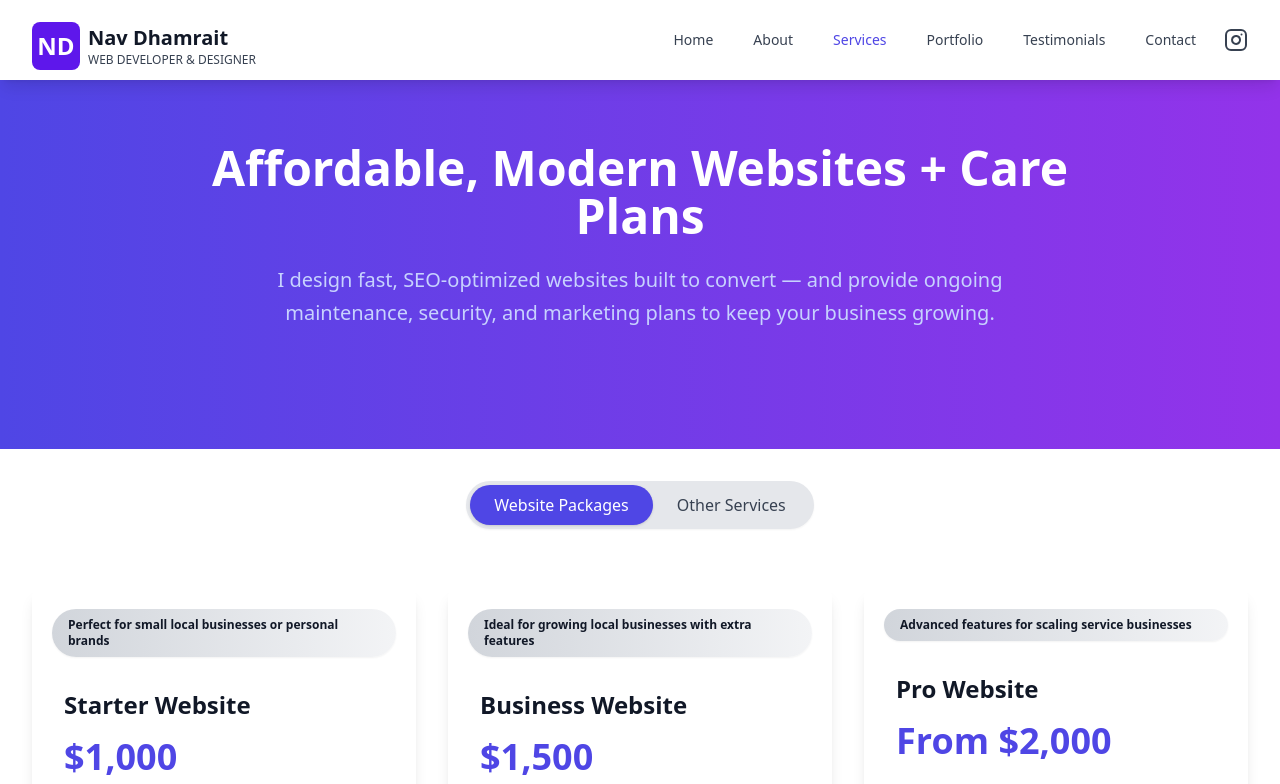
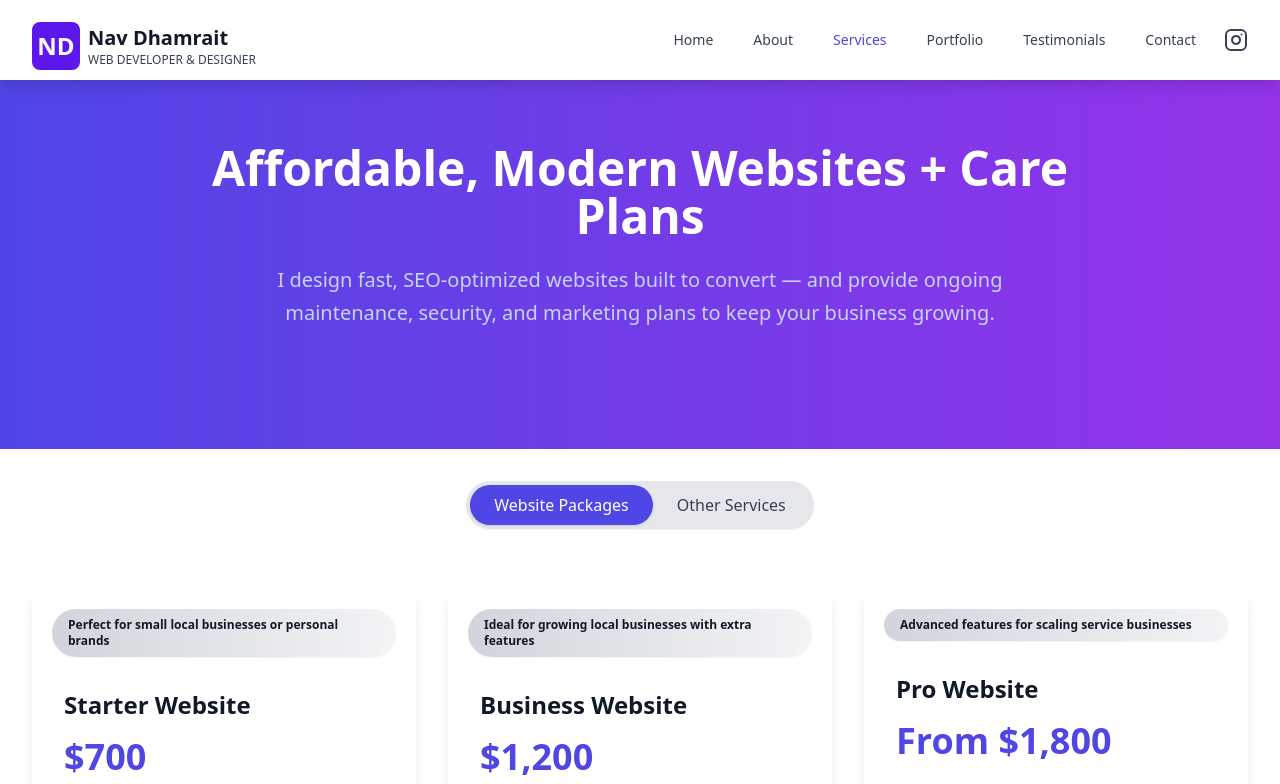
Before and after one commit to nav-commits/WebsiteBusiness, a React (Vite) app: page /services in a window 1280 px wide. Shown: the top 784 px of the page. Built offline with nearby package versions, Linux system fonts and the light colour scheme.

Commit message:
fixed packages

```diff
--- a/src/pages/Services.tsx
+++ b/src/pages/Services.tsx
@@ -1,3 +1,4 @@
+// --- PRICE-ADJUSTED VERSION ---
 import { useState } from "react";
 import { CheckCircle, ArrowRight } from "lucide-react";
 import { Link } from "react-router-dom";
@@ -9,7 +10,7 @@ const Services = () => {
     {
       title: "Starter Website",
       tagline: "Perfect for small local businesses or personal brands",
-      price: "$1,000",
+      price: "$700",
       features: [
         "Up to 5 custom pages (e.g., Home, About, Services, Contact, Blog)",
         "Mobile responsive design for all devices",
@@ -24,7 +25,7 @@ const Services = () => {
     {
       title: "Business Website",
       tagline: "Ideal for growing local businesses with extra features",
-      price: "$1,500",
+      price: "$1,200",
       features: [
         "Up to 10 custom pages",
         "Mobile responsive design",
@@ -39,7 +40,7 @@ const Services = () => {
     {
       title: "Pro Website",
       tagline: "Advanced features for scaling service businesses",
-      price: "From $2,000",
+      price: "From $1,800",
       features: [
         "Unlimited custom pages",
         "Mobile responsive design",
@@ -114,7 +115,7 @@ const Services = () => {
     },
     {
       title: "Logo Design",
-      price: "$150",
+      price: "$200",
       description:
         "Includes 2 initial design concepts and 2 full revisions for your chosen logo. Extra revisions or major changes are $50 per revision. Delivery includes vector (AI, SVG), PNG, and JPEG files.",
     },
@@ -122,14 +123,7 @@ const Services = () => {
 
   const otherServices = [...carePlans, ...additionalServices];
 
-  const ServiceCard = ({
-    pkg,
-  }: {
-    pkg:
-      | typeof websitePackages[0]
-      | typeof carePlans[0]
-      | typeof additionalServices[0];
-  }) => {
+  const ServiceCard = ({ pkg }) => {
     const isMaintenance = ["Care", "Plan", "Maintenance"].some((word) =>
       pkg.title.includes(word)
     );
@@ -204,7 +198,7 @@ const Services = () => {
         </div>
       </section>
 
-      {/* Toggle Buttons */}
+      {/* Toggle */}
       <section className="max-w-7xl mx-auto px-4 sm:px-6 lg:px-8 mb-5 mt-8 text-center">
         <div className="inline-flex rounded-full bg-gray-200 p-1 shadow-sm">
           <button
```
